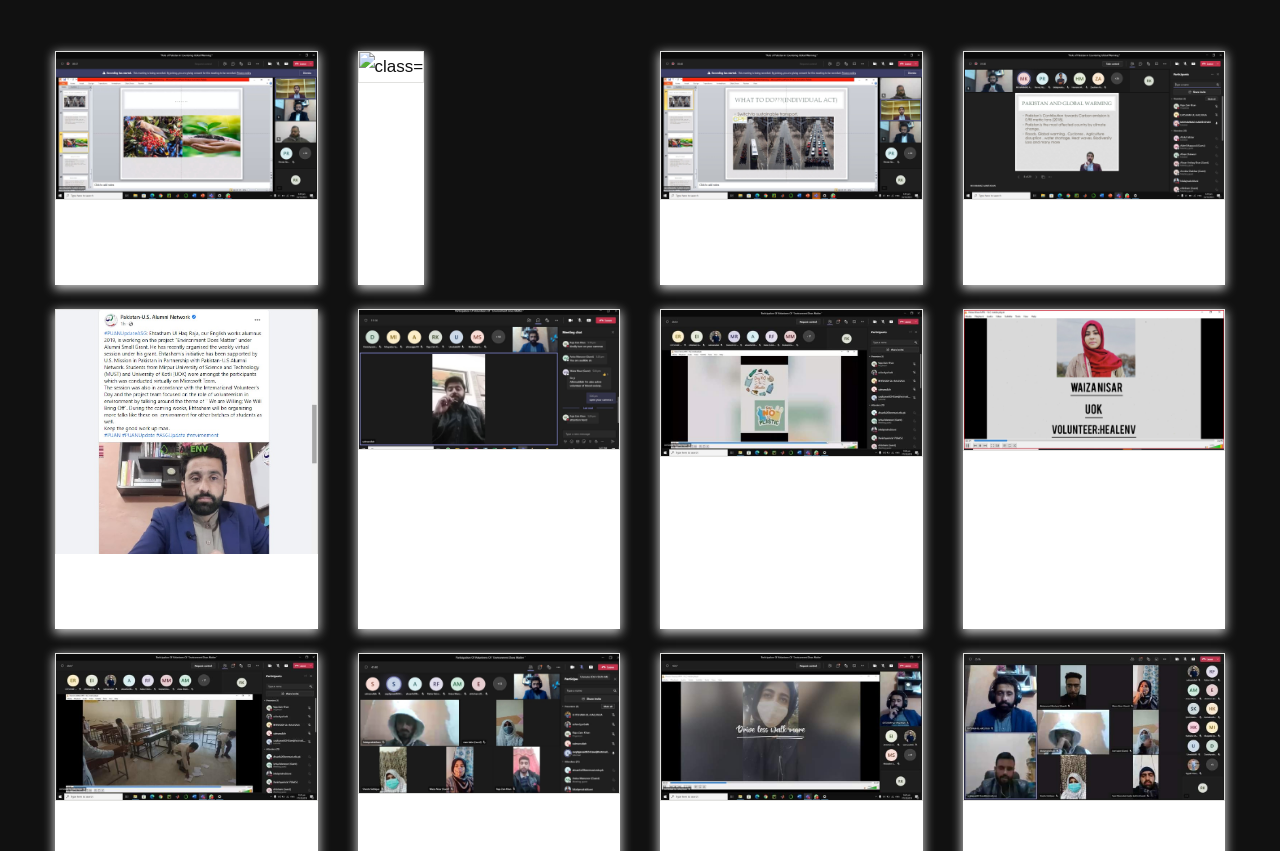
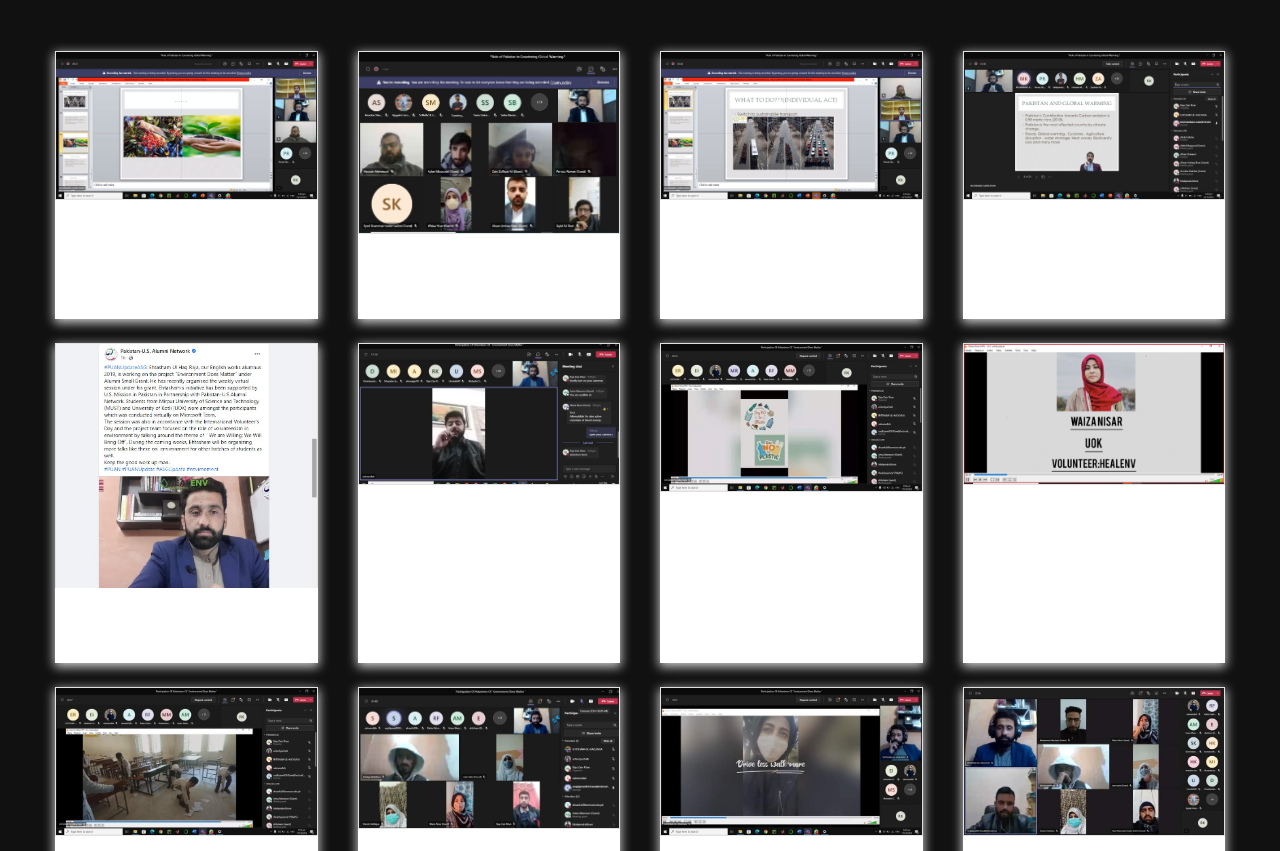
Before and after one commit to thehealenv/healenv, a plain HTML site: page index.html in a window 1280 px wide. Shown: the part 3291-4142 px from the top of the page. Drawn offline with Linux system fonts and the light colour scheme; files whose address does not match are found by name.

Commit message:
Update index.html

```diff
--- a/index.html
+++ b/index.html
@@ -291,8 +291,8 @@ Mr. Muhammad Aamir Khan (Plant and support scientist) who is also Youth Activist
                          <li class="col-lg-4 col-md-5 image-block">
                             <div class="image-block-inner">
                               <a class="mh-100" href="images/calls/5.2.jpeg">
-                              <img src="images/calls/5.2.png" alt=" class="img-responsive w-100"></a>
-                              <h4 class="mt-3"><a href="images/calls/5.2.png"></a></h4>
+                              <img src="images/calls/5.2.jpeg" alt=" class="img-responsive w-100"></a>
+                              <h4 class="mt-3"><a href="images/calls/5.2.jpeg"></a></h4>
                             </div><!-- .image-block-inner -->
                           </li>
                          <li class="col-lg-4 col-md-5 image-block">
```
